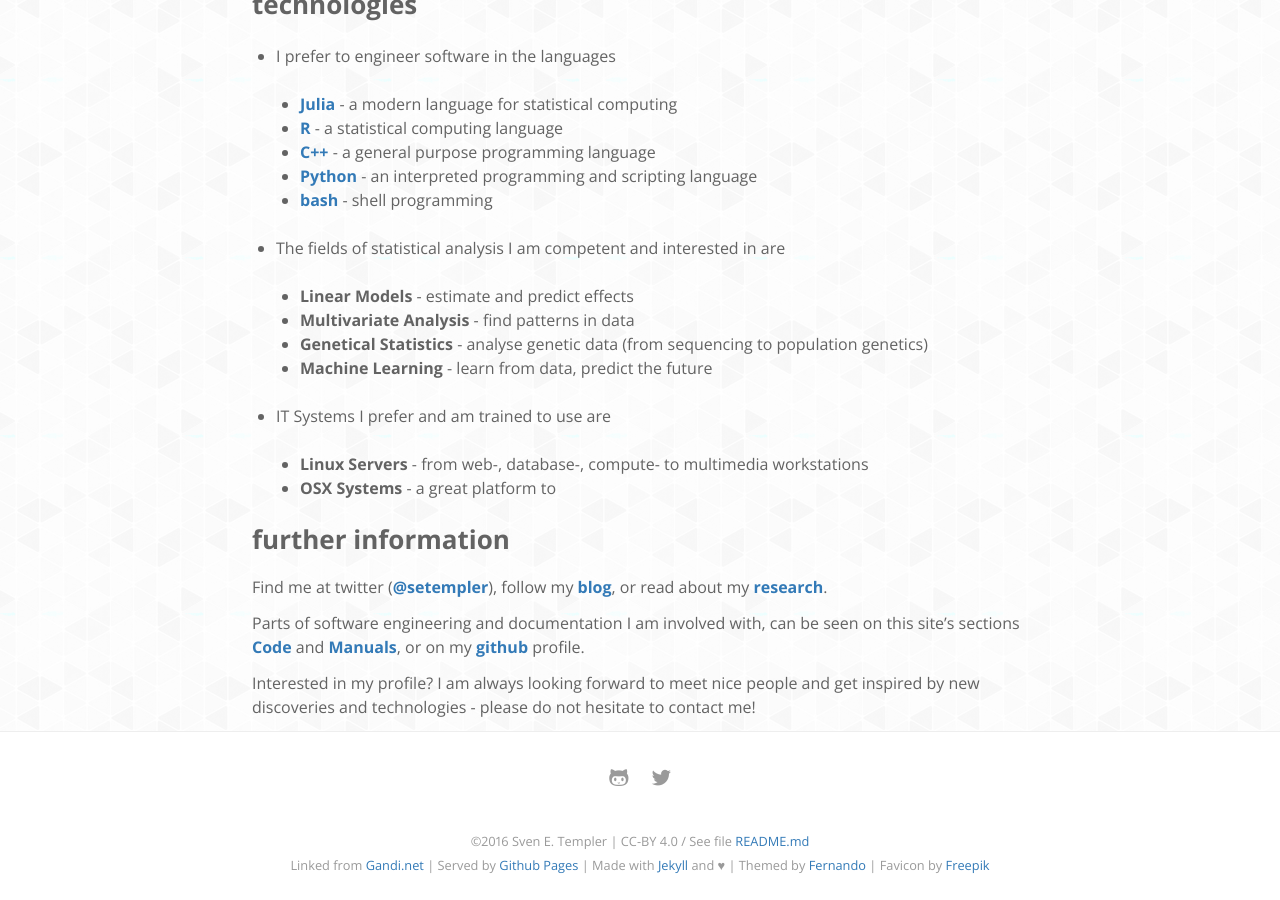
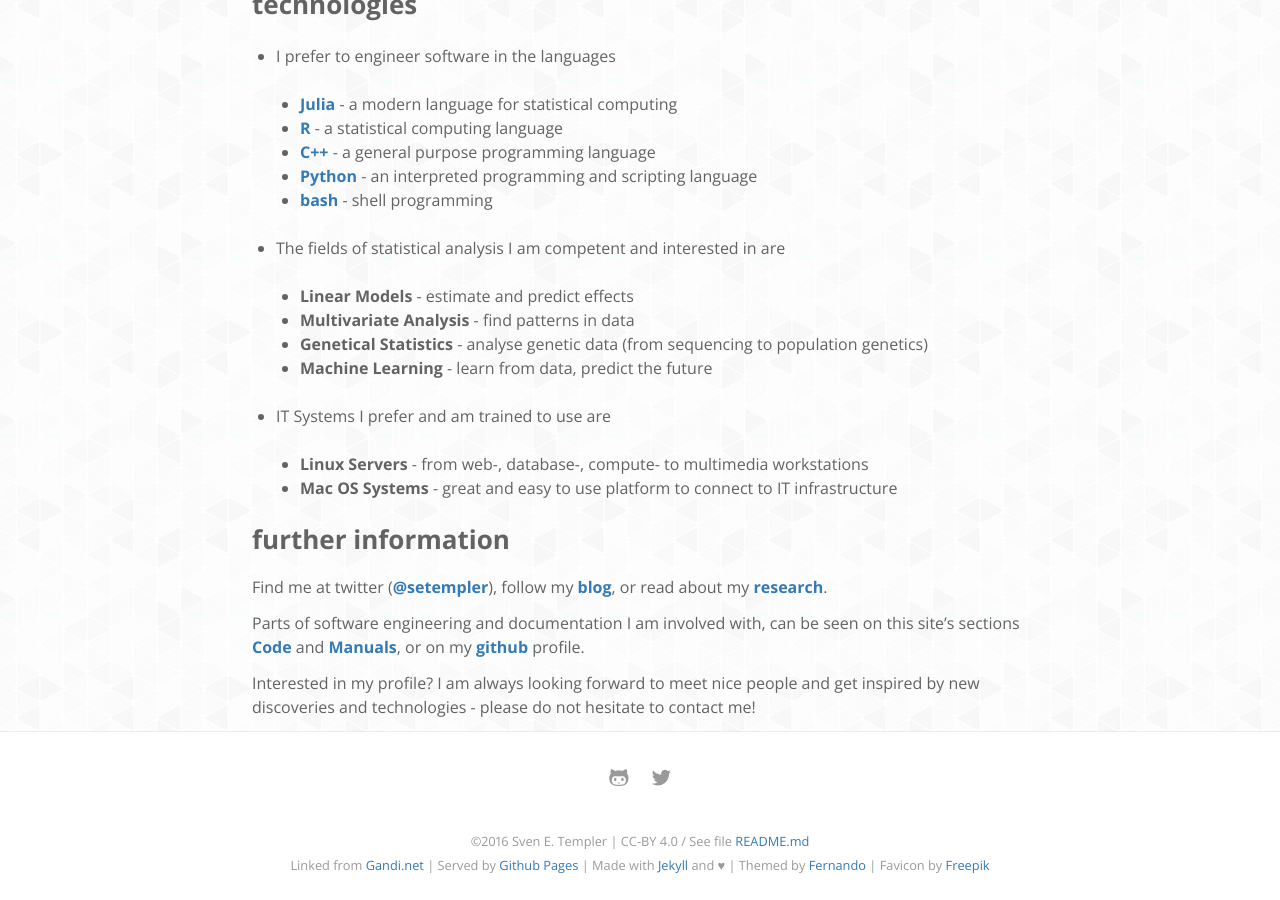
Before and after one commit to pmdbio/setempler.github.io, a Jekyll site: the page built from about/index.md, in a window 1280 px wide and 900 px high, scrolled down 647 px. Built offline with Jekyll 4.4.1, drawn with Linux system fonts in a browser that asks for light colours; nearby versions of some CDN libraries; some web fonts are replaced.

Commit message:
fix sentence in about/

```diff
--- a/about/index.md
+++ b/about/index.md
@@ -49,7 +49,7 @@ analysis and consulting* for state of the art research.
 * IT Systems I prefer and am trained to use are
 
 	* **Linux Servers** - from web-, database-, compute- to multimedia workstations
-    * **OSX Systems** - a great platform to
+    * **Mac OS Systems** - great and easy to use platform to connect to IT infrastructure
 
 ## further information
 
```
